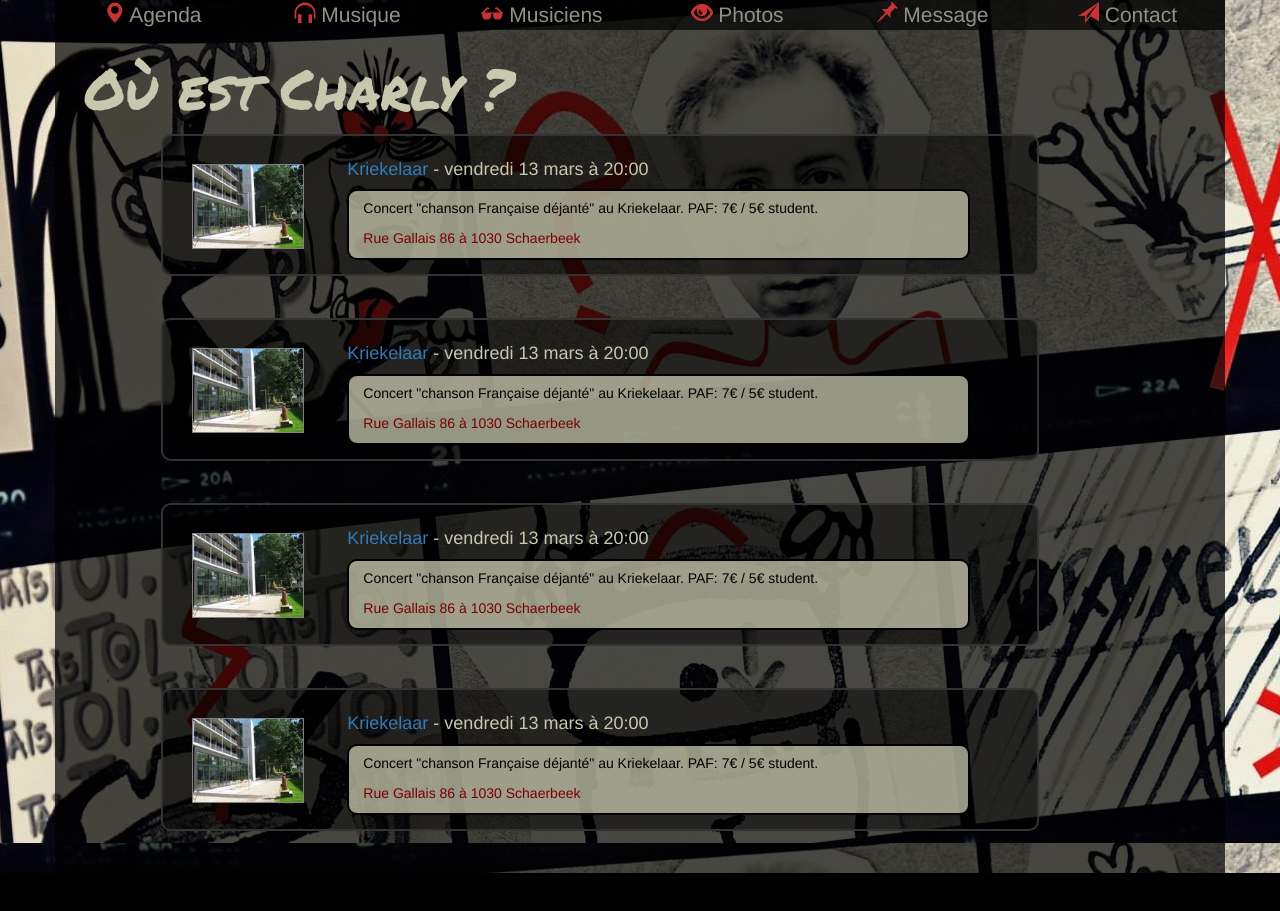
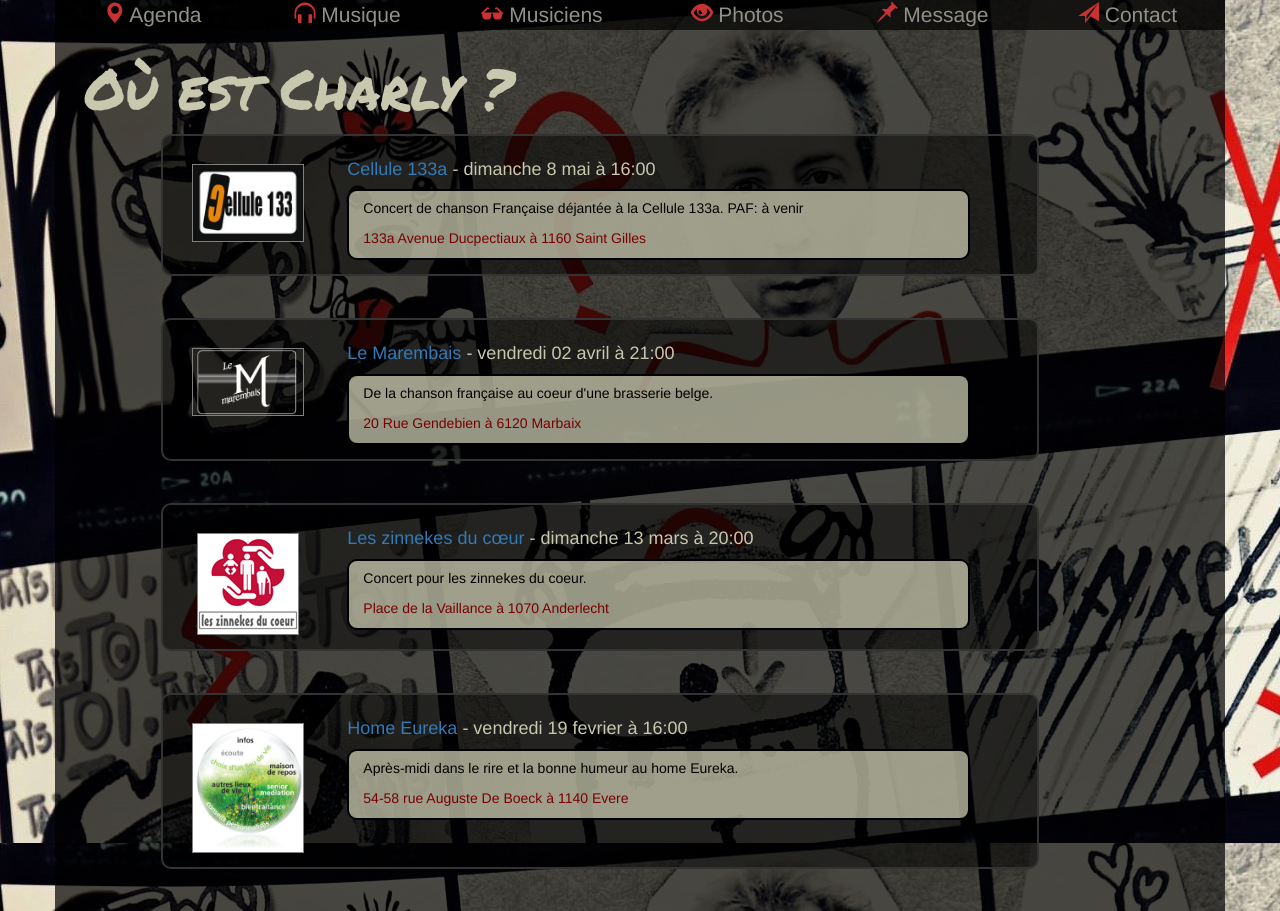
Before and after one commit to jofrisch/charly, a plain HTML site: page agenda.html in a window 1280 px wide. Before the commit the page ends 873 px from the top, so only its background shows below. Drawn offline with nearby package versions, Linux system fonts and the light colour scheme.

Commit message:
update agenda + photographer

```diff
--- a/agenda.html
+++ b/agenda.html
@@ -42,18 +42,18 @@
 	<!-- event 1-->
 	<div class="row evenement">
 		<div class="col-sm-2 img-evenement hidden-xs hidden-sm">
-			<a href="http://www.dekriekelaar.be/fr">
-				<img src="img/kriekelaar.jpg" class="img-responsive center-block"/>
+			<a href="http://www.cellule133a.be/">
+				<img src="img/cellule133.jpg" class="img-responsive center-block"/>
 			</a>
 		</div>
 		<div class="col-sm-10 infos-evenement">
 			<div class="titre-evenement">
-				<h4><a href="http://www.dekriekelaar.be/fr" class="lieu"> Kriekelaar </a> - vendredi 13 mars &agrave; 20:00 </h4>
+				<h4><a href="http://www.cellule133a.be/" class="lieu"> Cellule 133a </a> - dimanche 8 mai &agrave; 16:00 </h4>
 			</div>
 			<div class="contenu-evenement">
-				<p>Concert &quot;chanson Fran&ccedil;aise d&eacute;jant&eacute;&quot; au Kriekelaar. PAF: 7&euro; / 5&euro; student.</p>
-				<p><a href="https://www.google.fr/maps/place/Rue+Gallait+86,+1030+Schaerbeek,+B%C3%A9lgica/@50.8645005,4.3711222,16z/data=!4m2!3m1!1s0x47c3c37343b142d9:0xd893457c48f71ea1" class="adresse">
-					Rue Gallais 86 &agrave; 1030 Schaerbeek</a></p>
+				<p>Concert de chanson Fran&ccedil;aise d&eacute;jant&eacute;e à la Cellule 133a. PAF: à venir</p>
+				<p><a href="https://www.google.fr/maps/place/Avenue+Ducp%C3%A9tiaux+133A,+1060+Saint-Gilles,+Belgique/@50.8223653,4.3431923,17z/data=!3m1!4b1!4m2!3m1!1s0x47c3c45c7e43f25d:0x1ec35782b9ac2d88" class="adresse">
+					133a Avenue Ducpectiaux &agrave; 1160 Saint Gilles</a></p>
 			</div>
 		</div>
 	</div>
@@ -61,56 +61,59 @@
 	<!-- event 2-->
 	<div class="row evenement">
 		<div class="col-sm-2 img-evenement hidden-xs hidden-sm">
-			<a href="http://www.dekriekelaar.be/fr">
-				<img src="img/kriekelaar.jpg" class="img-responsive center-block"/>
+			<a href="http://www.lemarembais.be/">
+				<img src="img/marembais.png" class="img-responsive center-block"/>
 			</a>
 		</div>
 		<div class="col-sm-10 infos-evenement">
 			<div class="titre-evenement">
-				<h4><a href="http://www.dekriekelaar.be/fr" class="lieu"> Kriekelaar </a> - vendredi 13 mars &agrave; 20:00 </h4>
+				<h4><a href="http://www.lemarembais.be/" class="lieu"> Le Marembais </a> - vendredi 02 avril &agrave; 21:00 </h4>
 			</div>
 			<div class="contenu-evenement">
-				<p>Concert &quot;chanson Fran&ccedil;aise d&eacute;jant&eacute;&quot; au Kriekelaar. PAF: 7&euro; / 5&euro; student.</p>
-				<p><a href="https://www.google.fr/maps/place/Rue+Gallait+86,+1030+Schaerbeek,+B%C3%A9lgica/@50.8645005,4.3711222,16z/data=!4m2!3m1!1s0x47c3c37343b142d9:0xd893457c48f71ea1" class="adresse">
-					Rue Gallais 86 &agrave; 1030 Schaerbeek</a></p>
+				<p>De la chanson française au coeur d'une brasserie belge.</p>
+				<p><a href="https://www.google.be/maps/place/Rue+Gendebien+18-20,+6120+Ham-sur-Heure-Nalinnes/@50.3277611,4.368803,17z/data=!3m1!4b1!4m2!3m1!1s0x47c2230b50f74639:0xed590b99a22933de" class="adresse">
+					20 Rue Gendebien &agrave; 6120 Marbaix</a></p>
 			</div>
 		</div>
 	</div>
 
+
+
 	<!-- event 3-->
 	<div class="row evenement">
 		<div class="col-sm-2 img-evenement hidden-xs hidden-sm">
-			<a href="http://www.dekriekelaar.be/fr">
-				<img src="img/kriekelaar.jpg" class="img-responsive center-block"/>
+			<a href="https://www.facebook.com/Les-zinnekes-du-coeur-tous-ensemble-427328844124772/">
+				<img src="img/zinnekes.png" class="img-responsive center-block"/>
 			</a>
 		</div>
 		<div class="col-sm-10 infos-evenement">
 			<div class="titre-evenement">
-				<h4><a href="http://www.dekriekelaar.be/fr" class="lieu"> Kriekelaar </a> - vendredi 13 mars &agrave; 20:00 </h4>
+				<h4><a href="https://www.facebook.com/Les-zinnekes-du-coeur-tous-ensemble-427328844124772/" class="lieu"> Les zinnekes du cœur </a> - dimanche 13 mars &agrave; 20:00 </h4>
 			</div>
 			<div class="contenu-evenement">
-				<p>Concert &quot;chanson Fran&ccedil;aise d&eacute;jant&eacute;&quot; au Kriekelaar. PAF: 7&euro; / 5&euro; student.</p>
-				<p><a href="https://www.google.fr/maps/place/Rue+Gallait+86,+1030+Schaerbeek,+B%C3%A9lgica/@50.8645005,4.3711222,16z/data=!4m2!3m1!1s0x47c3c37343b142d9:0xd893457c48f71ea1" class="adresse">
-					Rue Gallais 86 &agrave; 1030 Schaerbeek</a></p>
+				<p>Concert pour les zinnekes du coeur.</p>
+				<p><a href="https://www.google.be/maps?q=Place+de+la+vaillance+anderlecht&oe=utf-8&gws_rd=cr&um=1&ie=UTF-8&sa=X&ved=0ahUKEwjjv86VtfPLAhUBXg8KHU5SDF4Q_AUIBygB" class="adresse">
+					Place de la Vaillance &agrave; 1070 Anderlecht</a></p>
 			</div>
 		</div>
 	</div>
 
+
 	<!-- event 4-->
 	<div class="row evenement">
 		<div class="col-sm-2 img-evenement hidden-xs hidden-sm">
-			<a href="http://www.dekriekelaar.be/fr">
-				<img src="img/kriekelaar.jpg" class="img-responsive center-block"/>
+			<a href="http://www.inforhomes-asbl.be/fr/liste-des-maisons-de-repos/190-eureka">
+				<img src="img/eureka.jpg" class="img-responsive center-block"/>
 			</a>
 		</div>
 		<div class="col-sm-10 infos-evenement">
 			<div class="titre-evenement">
-				<h4><a href="http://www.dekriekelaar.be/fr" class="lieu"> Kriekelaar </a> - vendredi 13 mars &agrave; 20:00 </h4>
+				<h4><a href="http://www.inforhomes-asbl.be/fr/liste-des-maisons-de-repos/190-eureka" class="lieu"> Home Eureka </a> - vendredi 19 fevrier &agrave; 16:00 </h4>
 			</div>
 			<div class="contenu-evenement">
-				<p>Concert &quot;chanson Fran&ccedil;aise d&eacute;jant&eacute;&quot; au Kriekelaar. PAF: 7&euro; / 5&euro; student.</p>
-				<p><a href="https://www.google.fr/maps/place/Rue+Gallait+86,+1030+Schaerbeek,+B%C3%A9lgica/@50.8645005,4.3711222,16z/data=!4m2!3m1!1s0x47c3c37343b142d9:0xd893457c48f71ea1" class="adresse">
-					Rue Gallais 86 &agrave; 1030 Schaerbeek</a></p>
+				<p>Après-midi dans le rire et la bonne humeur au home Eureka.</p>
+				<p><a href="https://www.google.be/maps/place/Rue+Auguste+De+Boeck+54,+1140+Evere/@50.8682285,4.3936439,15.75z/data=!4m2!3m1!1s0x47c3c337f7acde63:0x953b2f8a274a1fc1" class="adresse">
+					54-58 rue Auguste De Boeck &agrave; 1140 Evere</a></p>
 			</div>
 		</div>
 	</div>
--- a/css/custom.css
+++ b/css/custom.css
@@ -163,7 +163,7 @@ header{
 	}
 
 	.commentaires{
-		background-color: rgba(200,200,175, 0.8);
+		background-color: rgba(200,200,175, 0.9);
 
 	}
 
@@ -341,6 +341,14 @@ header{
         max-width: 85%;
     }
 
+    .merci{
+
+    	color:rgb(145,145,135);
+    }
+
+    .merci>a{
+    	color: rgb(145,145,135);
+    }
 
 
 /*
```
Also changed, not shown: multimedia.html (+5 -0 lines), img/cellule133.jpg (added), img/eureka.jpg (added), img/marembais.png (added), img/zinnekes.png (added), 1 other file.
